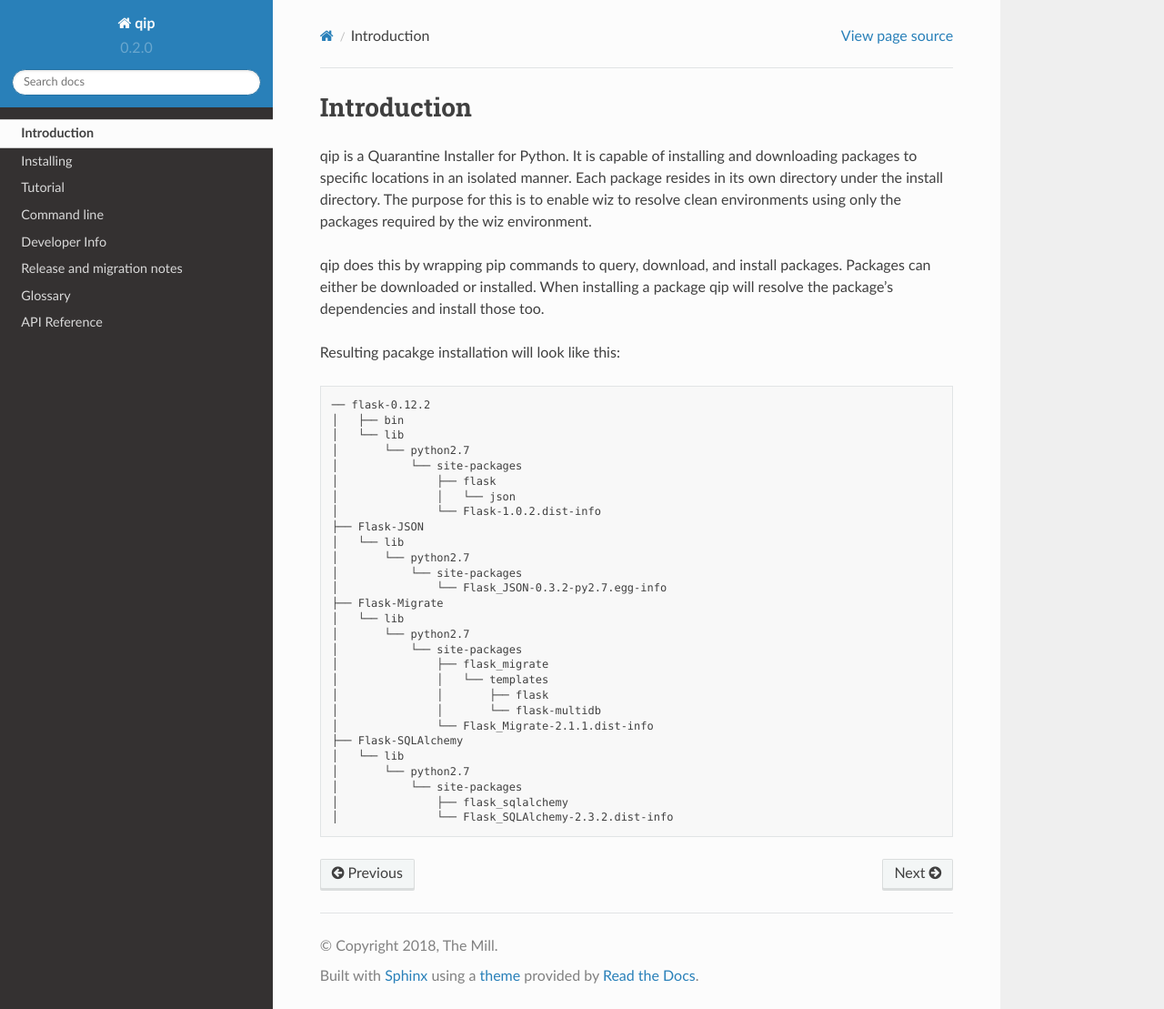
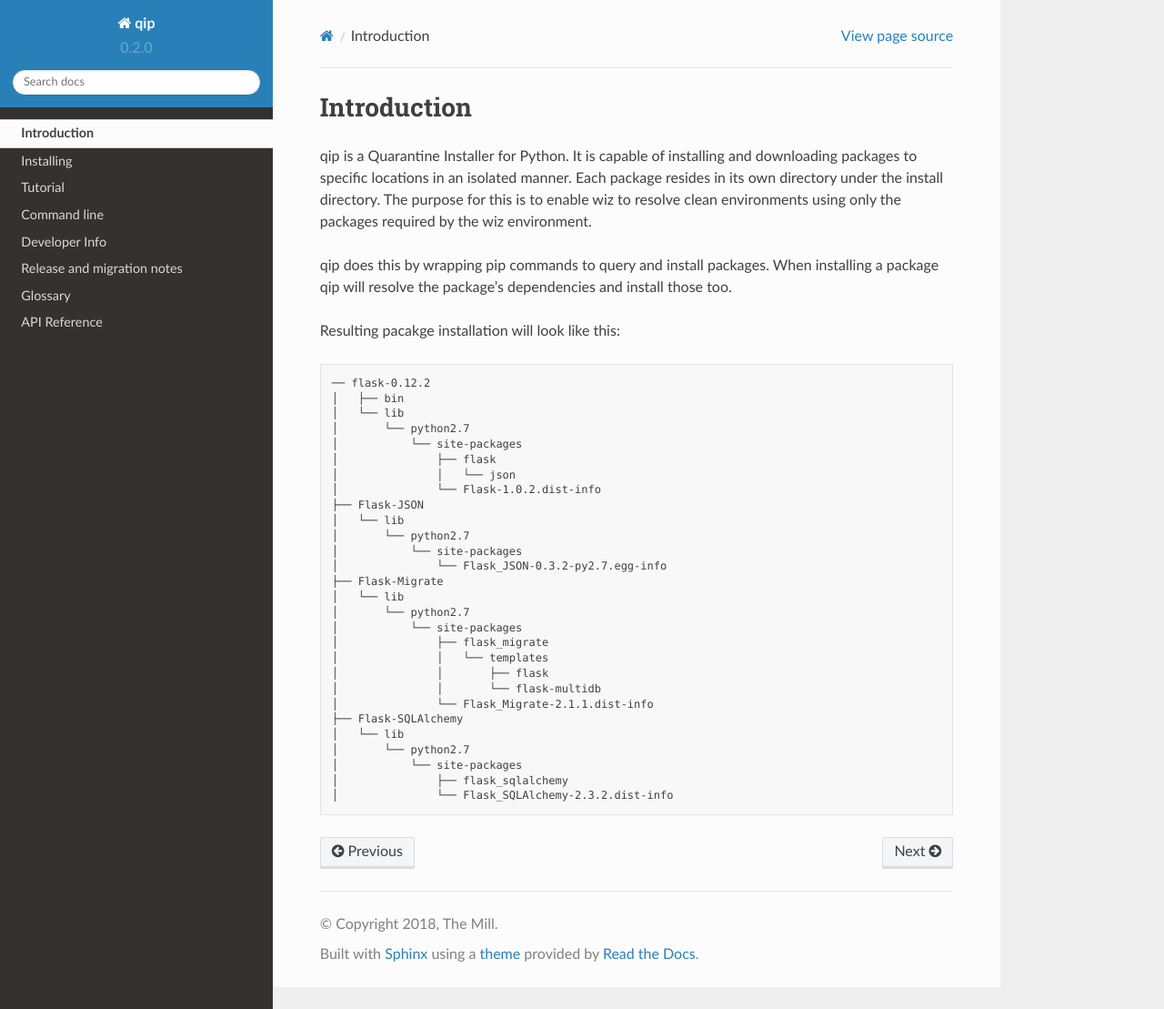
Before and after one commit to themill/qip, a Sphinx documentation site: the page built from doc/introduction.rst, in a window 1280 px wide and 1109 px high. Shown: the whole window at 91% size. Built offline with Sphinx 7.4.7 and the Read the Docs theme 2.0.0, drawn with Linux system fonts in a browser that asks for light colours.

Commit message:
Remove download in introduction

```diff
--- a/doc/introduction.rst
+++ b/doc/introduction.rst
@@ -9,9 +9,8 @@
 directory under the install directory. The purpose for this is to enable wiz to
 resolve clean environments using only the packages required by the wiz environment.
 
-qip does this by wrapping pip commands to query, download, and install packages. Packages
-can either be downloaded or installed. When installing a package qip will resolve the
-package's dependencies and install those too.
+qip does this by wrapping pip commands to query and install packages.
+When installing a package qip will resolve the package's dependencies and install those too.
 
 Resulting pacakge installation will look like this:
 
```
